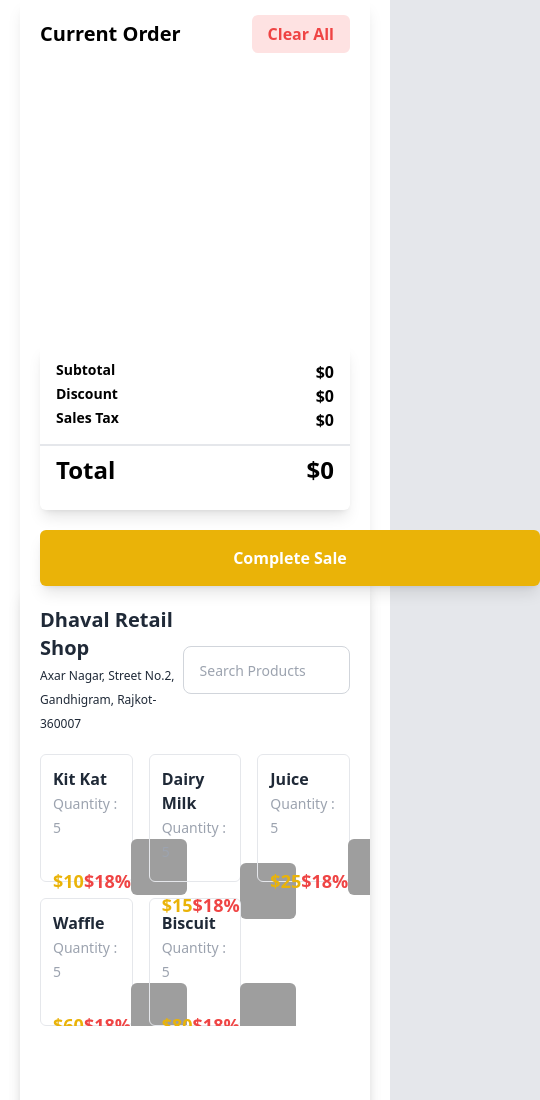
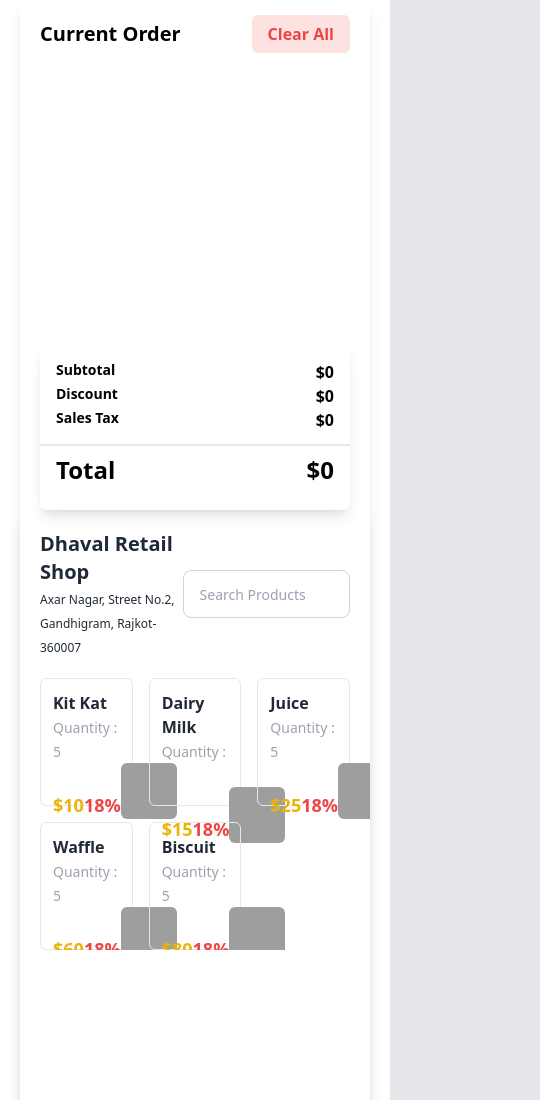
Before and after one commit to DhavalGondaliya9/alpinejs-learning, a plain HTML site: page index.html in a window 390 px wide. Shown: the top 1100 px of the page, 540 px wide, since content can reach past the window. Drawn offline with nearby package versions, Linux system fonts and the light colour scheme; grey boxes are pictures that could not be loaded.

Commit message:
cart and items different data

```diff
--- a/cart.js
+++ b/cart.js
@@ -1,11 +1,8 @@
-function loadItems() {
+let cartItems = [];
+function displayItems() {
     return {
         search: "",
-        cartItems: [],
-        subtotal: 0,
-        discount: 0,
-        tax: 0,
-        total: 0,
+        cartItems: cartItems,
 
         get filteredItems() {
             return items.filter((item) => {
@@ -15,6 +12,22 @@ function loadItems() {
             });
         },
 
+        cartQuantity(id) {
+            let cart = this.cartItems.find((item) => item.id === id);
+            if (cart) {
+                return cart.quantity;
+            }
+            return 0;
+        },
+    };
+}
+function displayCart() {
+    return {
+        cartItems: cartItems,
+        subtotal: 0,
+        discount: 0,
+        tax: 0,
+        total: 0,
         addToCart(id) {
             let cartItem = this.cartItems.find((item) => item.id === id);
             let index = items.findIndex((item) => item.id === id);
@@ -36,16 +49,7 @@ function loadItems() {
                 }
                 cartItem.quantity += 1;
             }
-
             this.updateTotal();
-        },
-
-        cartQuantity(id) {
-            let cart = this.cartItems.find((item) => item.id === id);
-            if (cart) {
-                return cart.quantity;
-            }
-            return 0;
         },
 
         removeItem(cartItem) {
@@ -61,7 +65,7 @@ function loadItems() {
         },
 
         clearAll() {
-            this.cartItems = [];
+            this.cartItems.splice(0, this.cartItems.length);
             this.updateTotal();
         },
 
@@ -106,7 +110,7 @@ function loadItems() {
             this.total = 0;
             this.discount = 0;
             this.tax = 0;
-            this.cartItems = this.cartItems.map((item) => {
+            cartItems = this.cartItems.map((item) => {
                 this.subtotal += item.price * item.quantity;
                 this.discount += (item.price * item.quantity * item.discount) / 100;
                 this.tax = (this.subtotal * 18) / 100;
@@ -118,5 +122,6 @@ function loadItems() {
             this.tax = this.tax.toFixed(2);
             this.total = this.total.toFixed(2);
         },
+
     };
 }
--- a/index.html
+++ b/index.html
@@ -24,9 +24,9 @@
 </head>
 
 <body class="bg-gray-200">
-    <div class="container mx-auto px-5 bg-white" x-data="loadItems()">
+    <div class="container mx-auto px-5 bg-white">
         <div class="flex lg:flex-row flex-col-reverse shadow-lg">
-            <div class="w-full lg:w-3/5 min-h-screen shadow-lg">
+            <div x-data="displayItems" class="w-full lg:w-3/5 min-h-screen shadow-lg">
                 <div class="flex flex-row justify-between items-center px-5 mt-5">
                     <div class="text-gray-800">
                         <div class="font-bold text-xl">Dhaval Retail Shop</div>
@@ -41,7 +41,7 @@
                 <div class="grid grid-cols-3 gap-4 px-5 mt-5 overflow-y-auto h-3/4">
                     <div id="items" style="display: contents">
                         <template x-for="item in filteredItems" :key="item.id">
-                            <div @click="addToCart(item.id)"
+                            <div @click="$dispatch('cart-event', { item_id:item.id })"
                                 class="transform hover:scale-105 transition duration-300 px-3 py-3 flex flex-col border border-gray-200 rounded-md h-32 justify-between" x-bind:class="item.quantity==cartQuantity(item.id) ?'border-red-500' : ''">
                                 <div>
                                     <div class="font-bold text-gray-800 item-name" x-text="item.name">
@@ -52,14 +52,12 @@
                                 </div>
                                 <div class="flex flex-row justify-between items-center">
                                     <div class="flex space-x-0 self-end font-bold text-lg text-yellow-500">
-                                        <span>$</span>
-                                        <span class="item-price" x-text="item.price">
-                                        </span>
+                                        <span class="item-price" x-text="'$'+item.price"/>
                                     </div>
                                     <div class="flex space-x-0 self-end font-bold text-lg text-red-500">
-                                        <span class="item-tax" x-text="'$'+item.tax+'%'"></span>
+                                        <span class="item-tax" x-text="item.tax+'%'"/>
                                     </div>
-                                    <img :src="`${item.image}`" class="item-image h-14 w-14 object-cover rounded-md"
+                                    <img :src="item.image" class="item-image h-14 w-14 object-cover rounded-md"
                                         alt="Product Image">
                                 </div>
                             </div>
@@ -73,7 +71,7 @@
                     </template>
                 </div>
             </div>
-            <div class="w-full lg:w-2/5">
+            <div x-data="displayCart" x-on:cart-event.window="addToCart($event.detail.item_id)" class="w-full lg:w-2/5">
                 <div class="flex flex-row items-center justify-between px-5 mt-5">
                     <div class="font-bold text-xl">Current Order</div>
                     <div class="font-semibold">
@@ -117,8 +115,6 @@
                         </div>
                         <div class="px-4 flex justify-between">
                             <span class="font-semibold text-sm">Discount</span>
-                            <div class="hidden opacity-25 fixed inset-0 z-40 bg-black" id="discount-modal-id-backdrop">
-                            </div>
                             <span x-text="'$'+discount" class="font-bold" id="discount-price">- $0.00</span>
                         </div>
                         <div class="px-4 flex justify-between">
@@ -131,16 +127,6 @@
                         </div>
                     </div>
                 </div>
-                <div class="px-5 mt-5">
-                    <form method="post">
-                        <div id="hidden-form"></div>
-                        <button name="submit"
-                            class="px-4 py-4 rounded-md shadow-lg text-center bg-yellow-500 text-white font-semibold"
-                            style="width: 500px">
-                            Complete Sale
-                        </button>
-                    </form>
-                </div>
             </div>
         </div>
     </div>
```
